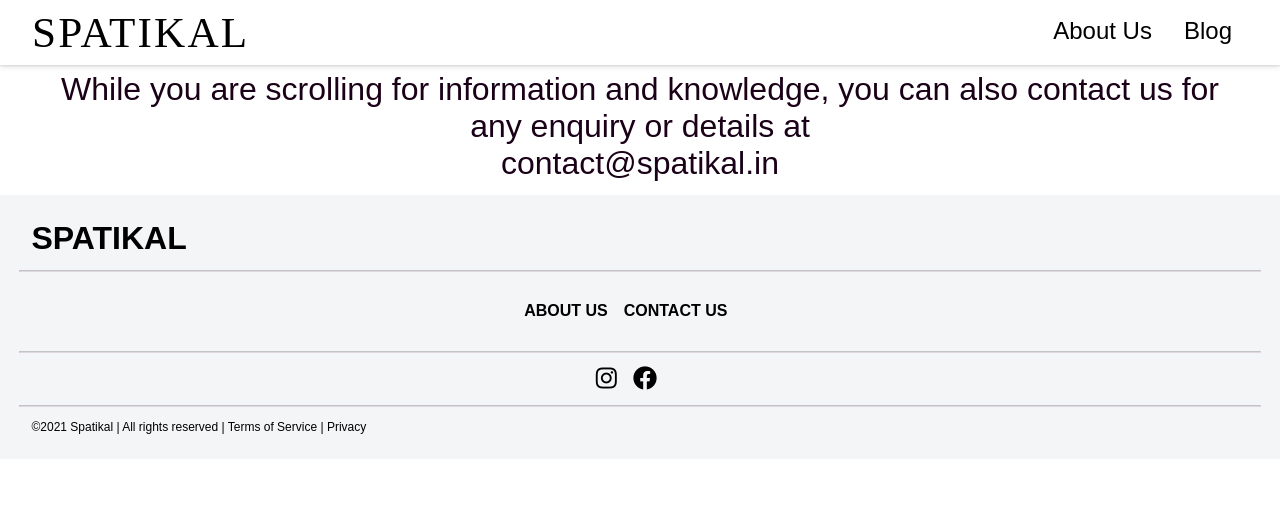
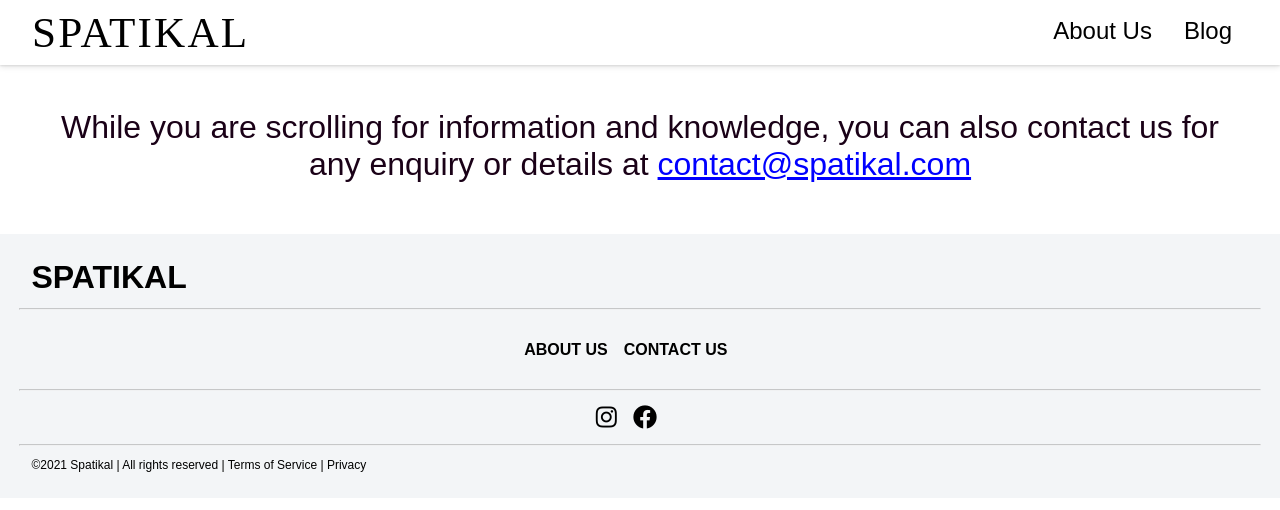
Before and after one commit to siddharthpatra/Spatikal, a React app: page /contact in a window 1280 px wide. Shown: the top 510 px of the page. Built offline with nearby package versions, Linux system fonts and the light colour scheme; no server answers; a web font is replaced by a local one.

Commit message:
Testing 6.0

```diff
--- a/src/components/pages/about.jsx
+++ b/src/components/pages/about.jsx
@@ -50,6 +50,7 @@ const About = () => {
           content they are viewing on our platform.
         </p>
       </div>
+      <br></br>
     </>
   );
 };
--- a/src/components/pages/contact.jsx
+++ b/src/components/pages/contact.jsx
@@ -1,13 +1,18 @@
 import React from "react";
+import "../../resources/css/contact.css";
 
 export default function contact() {
   return (
     <div className="container">
       <p>
-        While you are scrolling for information and knowledge, you can also
-        contact us for any enquiry or details at
+        <div className="contactContent">
+          While you are scrolling for information and knowledge, you can also
+          contact us for any enquiry or details at <a href="mailto:contact@spatikal.com">contact@spatikal.com</a>
+        </div>
       </p>
-      <p>contact@spatikal.in</p>
+
+
+
     </div>
   );
 }
--- /dev/null
+++ b/src/resources/css/contact.css
@@ -0,0 +1,8 @@
+.contactContent {
+  padding-top: 10mm;
+  padding-bottom: 10mm;
+}
+.contactContent a {
+  color: blue;
+  text-decoration: underline;
+}
--- a/src/resources/css/footer.css
+++ b/src/resources/css/footer.css
@@ -52,6 +52,7 @@
   color: black;
 }
 .footer hr {
-  border-color: #3f2c3d;
-  opacity: 0.2;
+  color:  #3f2c3d;
+  opacity: 0.5;
+
 }
--- a/src/resources/css/mobile.css
+++ b/src/resources/css/mobile.css
@@ -50,9 +50,12 @@
     padding-left: 0;
     padding-right: 0;
   }
-  .row{
+  .row {
     padding-bottom: 20mm;
-}
+  }
+  .sectionTitle {
+    font-size: 18px;
+  }
 }
 @media only screen and (max-width: 800px) and (min-width: 601px) {
   .pages .tabOnly {
@@ -64,5 +67,4 @@
   .pages .mobileOnly {
     display: none;
   }
-
 }
```
